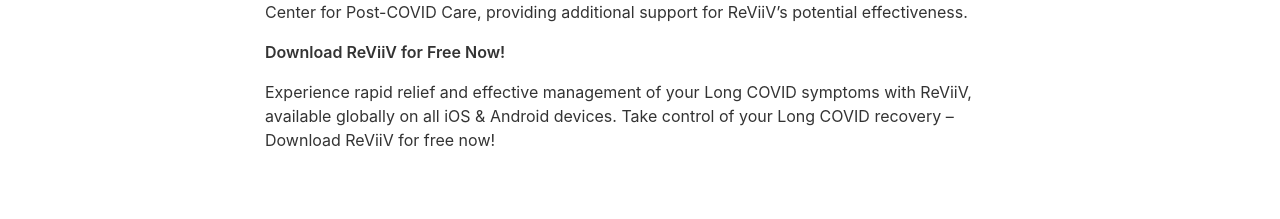
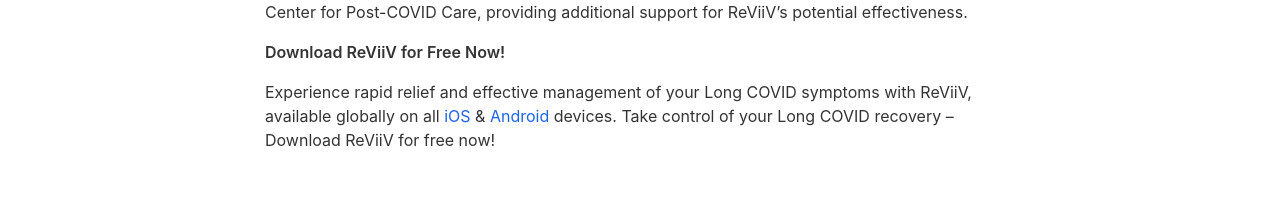
Before and after one commit to marcvanh/reviiv.me, a Jekyll site: the page built from _pages/howitworks.md, in a window 1280 px wide. Shown: the part 1677-1896 px from the top of the page. Built offline with Jekyll 4.4.1, drawn with Linux system fonts in a browser that asks for light colours; nearby versions of some CDN libraries; part of the change alters nothing that is shown.

Commit message:
add links

```diff
--- a/_pages/howitworks.md
+++ b/_pages/howitworks.md
@@ -45,4 +45,4 @@ ReViiV uses a scientifically grounded approach that has shown significant promis
 
 **Download ReViiV for Free Now!**
 
-Experience rapid relief and effective management of your Long COVID symptoms with ReViiV, available globally on all iOS & Android devices. Take control of your Long COVID recovery – Download ReViiV for free now!
+Experience rapid relief and effective management of your Long COVID symptoms with ReViiV, available globally on all <a href="https://apps.apple.com/us/app/reviiv/id1557588292" target="_blank">iOS</a> & <a href="https://play.google.com/store/apps/details?id=com.martysoft.breather" target="_blank">Android</a> devices. Take control of your Long COVID recovery – Download ReViiV for free now!
```
